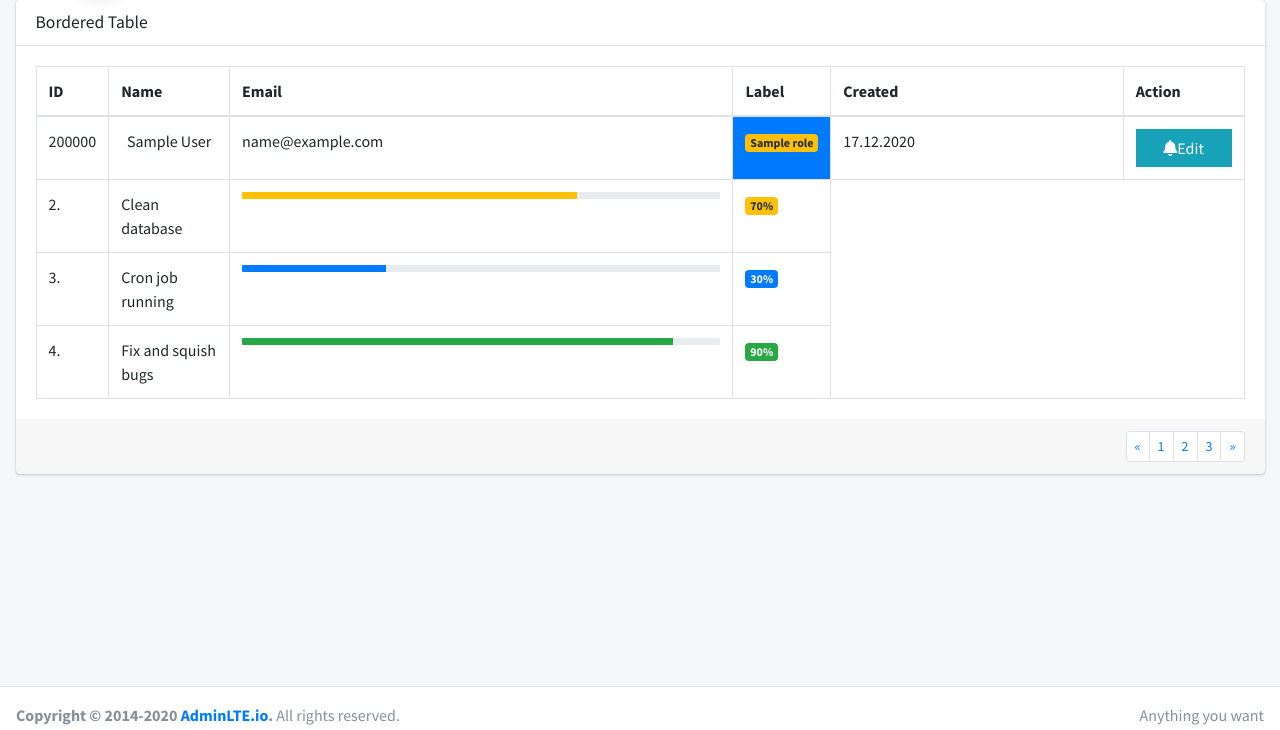
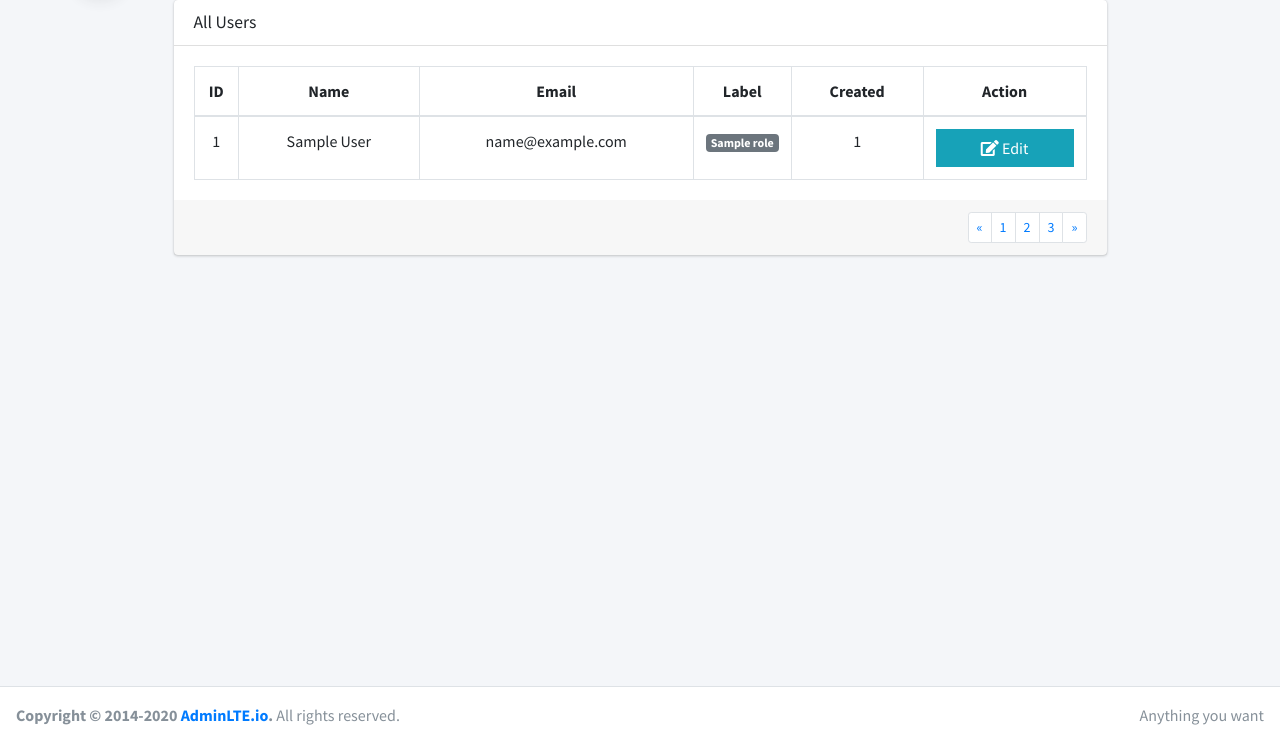
Before and after one commit to mazuraktaras/KWS, a Flask app: page /topnav in a window 1280 px wide. Shown: the part 57-787 px from the top of the page. Run offline with Flask 2, Linux system fonts and the light colour scheme; tables that the repository leaves empty hold one stand-in row (values such as "Sample post"); some libraries are stand-ins or nearby versions.

Commit message:
Users table has been modified

```diff
--- a/kwsapp/templates/top-nav.html
+++ b/kwsapp/templates/top-nav.html
@@ -206,18 +206,18 @@ scratch. This page gets rid of all links and provides the needed markup only.
 
         <!-- Main content -->
         <section class="content">
-            <div class="container-fluid">
+            <div class="w-75 container-fluid">
                 <div class="row">
-                    <div class="col-md-12">
+                    <div class="col-12">
                         <div class="card">
                             <div class="card-header">
-                                <h3 class="card-title">Bordered Table</h3>
+                                <h3 class="card-title">All Users</h3>
                             </div>
                             <!-- /.card-header -->
                             <div class="card-body">
                                 <table class="table table-bordered">
                                     <thead>
-                                    <tr>
+                                    <tr class="text-center">
                                         <th style="width: 5%">ID</th>
                                         <th>Name</th>
                                         <th>Email</th>
@@ -228,52 +228,21 @@ scratch. This page gets rid of all links and provides the needed markup only.
                                     </thead>
                                     <tbody>
                                     {% for user in users %}
-                                        <tr>
-                                            <td>200000</td>
-                                            <td class="text-center" style="width: 10%;">{{ user.name }}</td>
+                                        <tr class="text-center">
+                                            <td>{{ user.id }}</td>
+                                            <td>{{ user.name }}</td>
                                             <td>{{ user.email }}</td>
-                                            <td style="width: auto;" class="bg-blue"><span
-                                                    class="w-100 h-100 badge bg-warning">{{ user.role.name }}</span>
+                                            <td>
+                                                <span class="w-100 h-100 badge bg-secondary">{{ user.role.name }}</span>
                                             </td>
-                                            <td>17.12.2020</td>
-                                            <td style="width: 10%;">
+                                            <td>1</td>
+                                            <td>
                                                 <button type="button" class="btn btn-info btn-block btn-flat" style="">
-                                                    <i class="fa fa-bell"></i>Edit
+                                                    <i class="fas fa-edit"></i> Edit
                                                 </button>
                                             </td>
                                         </tr>
                                     {% endfor %}
-
-                                    <tr>
-                                        <td>2.</td>
-                                        <td>Clean database</td>
-                                        <td>
-                                            <div class="progress progress-xs">
-                                                <div class="progress-bar bg-warning" style="width: 70%"></div>
-                                            </div>
-                                        </td>
-                                        <td><span class="badge bg-warning">70%</span></td>
-                                    </tr>
-                                    <tr>
-                                        <td>3.</td>
-                                        <td>Cron job running</td>
-                                        <td>
-                                            <div class="progress progress-xs progress-striped active">
-                                                <div class="progress-bar bg-primary" style="width: 30%"></div>
-                                            </div>
-                                        </td>
-                                        <td><span class="badge bg-primary">30%</span></td>
-                                    </tr>
-                                    <tr>
-                                        <td>4.</td>
-                                        <td>Fix and squish bugs</td>
-                                        <td>
-                                            <div class="progress progress-xs progress-striped active">
-                                                <div class="progress-bar bg-success" style="width: 90%"></div>
-                                            </div>
-                                        </td>
-                                        <td><span class="badge bg-success">90%</span></td>
-                                    </tr>
                                     </tbody>
                                 </table>
                             </div>
```
